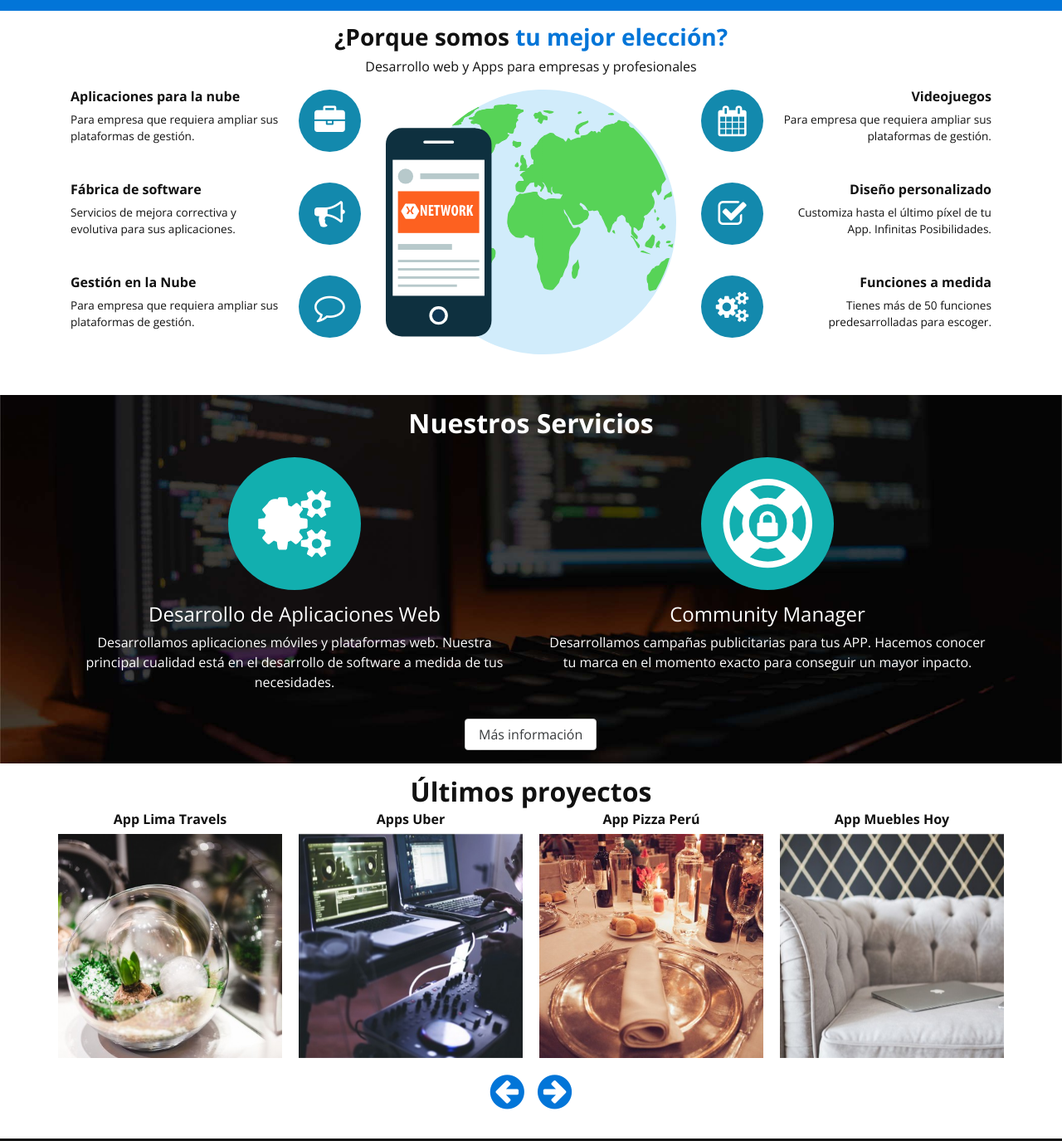
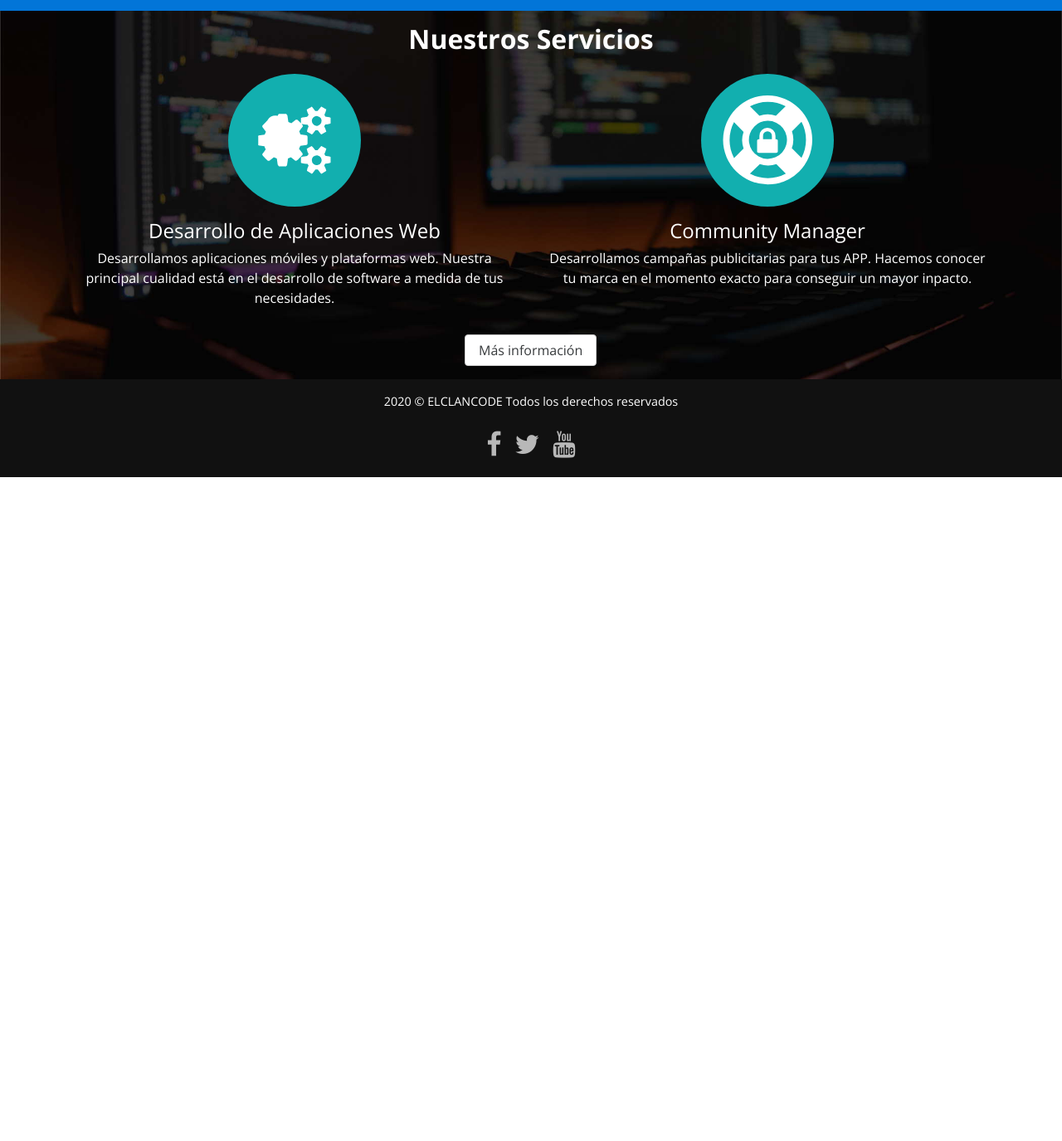
Before and after one commit to GuzmanAndrew/Proecto-Elclancode, a plain HTML site: page index.html in a window 1280 px wide. Shown: the part 1051-2426 px from the top of the page at 83% size. After the commit the page ends 1626 px from the top, so only its background shows below. Drawn offline with nearby package versions, Linux system fonts and the light colour scheme.

Commit message:
Update index.html

```diff
--- a/index.html
+++ b/index.html
@@ -93,73 +93,6 @@
         </div>
 
     </section>
-    <section class="tu-mejor-eleccion p-y-1">
-        <div class="container">
-
-            <h2 class="h3 text-xs-center font-weight-bold">¿Porque somos <span>tu mejor elección?</span></h2>
-            <p class="text-xs-center">
-                Desarrollo web y Apps para empresas y profesionales
-            </p>
-
-            <div class="row">
-                <ul class="col-xs-6 col-lg-4 text-xs-center text-lg-left">
-                    <li class="wow zoomIn" data-wow-duration=".3s" data-wow-delay=".3s">
-                        <i class="fa fa-briefcase" aria-hidden="true"></i>
-
-                        <div class="contenedor-eleccion">
-                            <h4>Aplicaciones para la nube</h4>
-                            <p class="hidden-md-down">Para empresa que requiera ampliar sus plataformas de gestión.</p>
-                        </div>
-                    </li>
-                    <li class="wow zoomIn" data-wow-duration=".3s" data-wow-delay=".7s">
-                        <i class="fa fa-bullhorn" aria-hidden="true"></i>
-                        <div class="contenedor-eleccion">
-                            <h4>Fábrica de software</h4>
-                            <p class="hidden-md-down">Servicios de mejora correctiva y evolutiva para sus aplicaciones.</p>
-                        </div>
-                    </li>
-                    <li class="wow zoomIn" data-wow-duration=".3s" data-wow-delay="1.1s">
-
-                        <i class="fa  fa-comment-o" aria-hidden="true"></i>
-
-                        <div class="contenedor-eleccion">
-                            <h4>Gestión en la Nube</h4>
-                            <p class="hidden-md-down">Para empresa que requiera ampliar sus plataformas de gestión.</p>
-                        </div>
-                    </li>
-                </ul>
-
-                <div class="hidden-md-down col-lg-4">
-                    <img src="images/mundo.svg" alt="Mundo movil">
-                </div>
-
-                <ul class="col-xs-6 col-lg-4 text-xs-center text-lg-right">
-                    <li class="wow zoomIn" data-wow-duration=".3s" data-wow-delay=".5s">
-                        <i class="fa  fa-calendar" aria-hidden="true"></i>
-                        <div class="contenedor-eleccion">
-                            <h4>Videojuegos</h4>
-                            <p class="hidden-md-down">Para empresa que requiera ampliar sus plataformas de gestión.</p>
-                        </div>
-                    </li>
-                    <li class="wow zoomIn" data-wow-duration=".3s" data-wow-delay=".9s">
-                        <i class="fa  fa-check-square-o" aria-hidden="true"></i>
-                        <div class="contenedor-eleccion">
-                            <h4>Diseño personalizado</h4>
-                            <p class="hidden-md-down">Customiza hasta el último píxel de tu App. Infinitas Posibilidades.</p>
-                        </div>
-                    </li>
-                    <li class="wow zoomIn" data-wow-duration=".3s" data-wow-delay="1.3s">
-                        <i class="fa  fa-cogs" aria-hidden="true"></i>
-                        <div class="contenedor-eleccion">
-                            <h4>Funciones a medida</h4>
-                            <p class="hidden-md-down">Tienes más de 50 funciones predesarrolladas para escoger.</p>
-                        </div>
-                    </li>
-                </ul>
-            </div>
-        </div>
-    </section>
-
     <main class="servicios p-y-1">
         <div class="container">
             <h2 class="text-xs-center font-weight-bold">Nuestros Servicios</h2>
@@ -183,46 +116,6 @@
         </div>
     </main>
 
-
-    <section class="ultimos-proyectos p-y-1">
-        <div class="container">
-            <h2 class="text-xs-center font-weight-bold">Últimos proyectos</h2>
-
-            <div class="owl-carousel">
-                <a href="#">
-                    <h4>App Lima Travels</h4>
-                    <img src="images/proyecto1.jpg" alt="App Lima Travels">
-                </a>
-
-                <a href="#">
-                    <h4>Apps Uber</h4>
-                    <img src="images/proyecto2.jpg" alt="Apps Uber">
-                </a>
-
-                <a href="#">
-                    <h4>App Pizza Perú</h4>
-                    <img src="images/proyecto3.jpg" alt="App Pizza Perú">
-                </a>
-
-                <a href="#">
-                    <h4>App Muebles Hoy</h4>
-                    <img src="images/proyecto4.jpg" alt="App Muebles Hoy">
-                </a>
-
-                <a href="#">
-                    <h4>App Clima Perú</h4>
-                    <img src="images/proyecto5.jpg" alt="App Clima Perú">
-                </a>
-
-                <a href="#">
-                    <h4>App  Playa</h4>
-                    <img src="images/proyecto6.jpg" alt="App  Playa">
-                </a>
-
-
-            </div>
-        </div>
-    </section>
     <footer class="piedepagina p-y-1" role="contentinfo">
         <div class="container">
             <p>2020 © ELCLANCODE Todos los derechos reservados</p>
```
